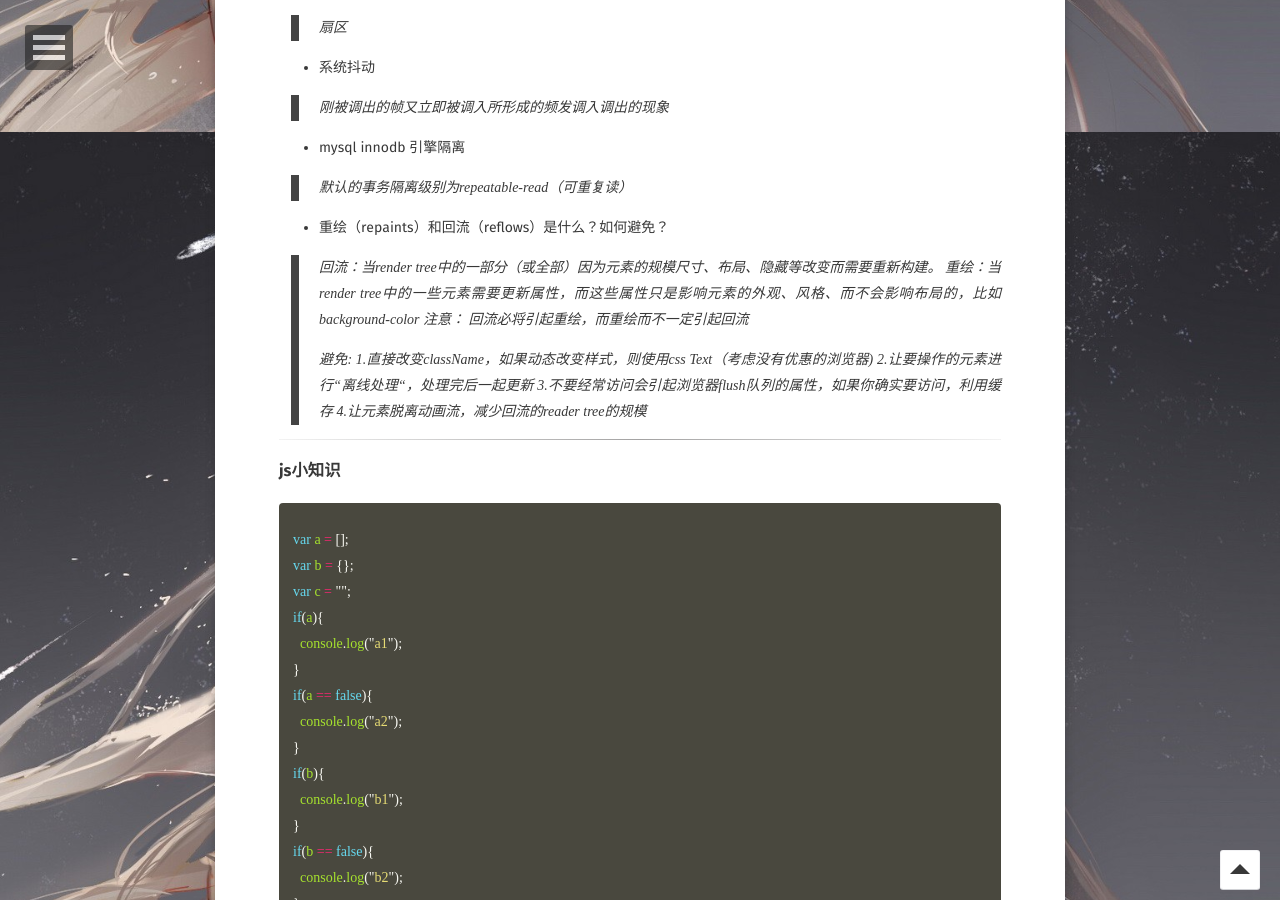
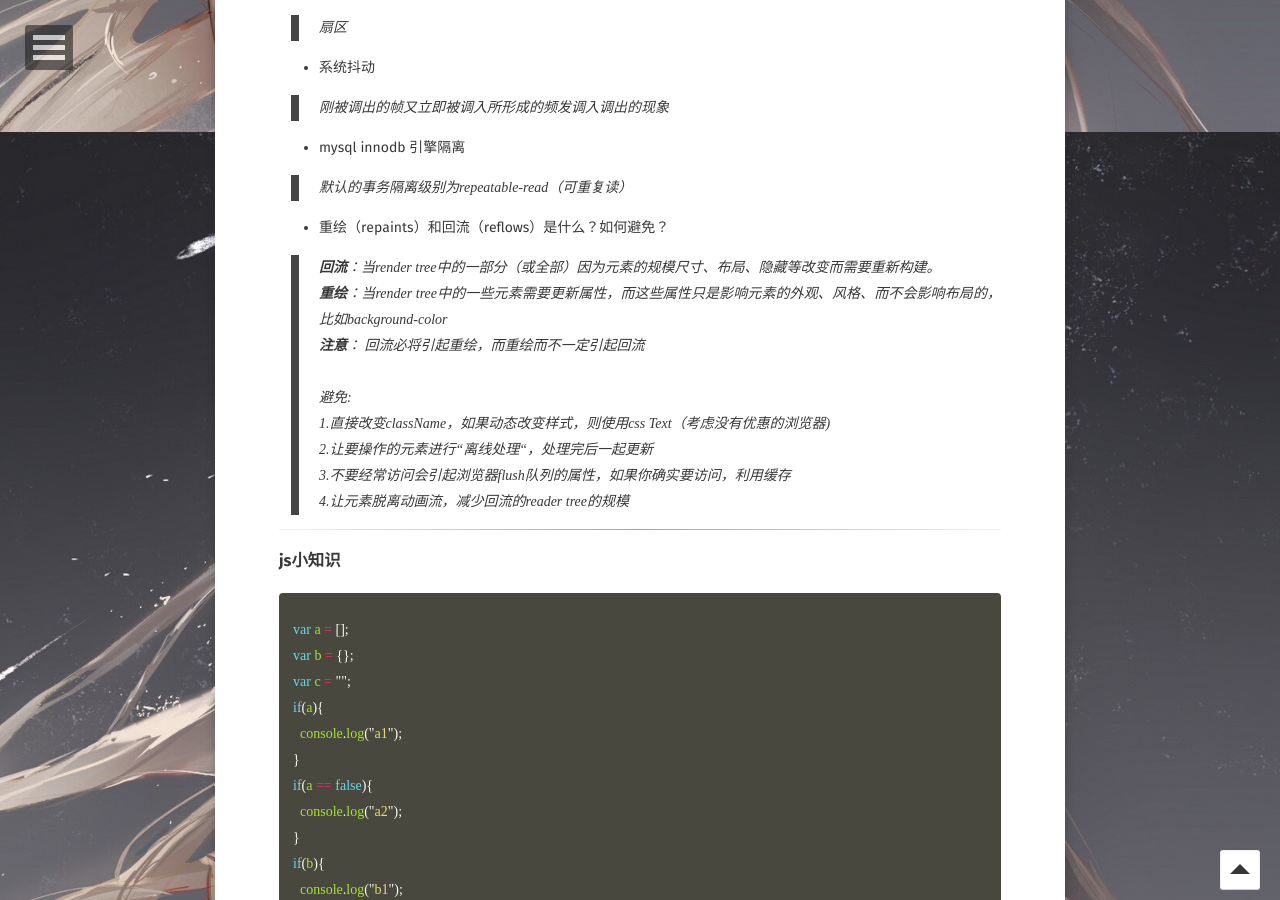
Before and after one commit to TaR1z/TaR1z.github.io, a Jekyll site: the page built from _posts/2018-10-13-other-interview-yuewen.md, in a window 1280 px wide and 900 px high, scrolled down 768 px. Built offline with Jekyll 4.4.1, drawn with Linux system fonts in a browser that asks for light colours; some web fonts are replaced.

Commit message:
append <br/>

```diff
--- a/_posts/2018-10-13-other-interview-yuewen.md
+++ b/_posts/2018-10-13-other-interview-yuewen.md
@@ -24,14 +24,14 @@ feature: /assets/img/otherinfo/saber.jpg
 > 默认的事务隔离级别为repeatable-read（可重复读）
 
 * 重绘（repaints）和回流（reflows）是什么？如何避免？
->  回流：当render tree中的一部分（或全部）因为元素的规模尺寸、布局、隐藏等改变而需要重新构建。
-> 重绘：当render tree中的一些元素需要更新属性，而这些属性只是影响元素的外观、风格、而不会影响布局的，比如background-color
-> 注意： 回流必将引起重绘，而重绘而不一定引起回流
-> > 避免:
-1.直接改变className，如果动态改变样式，则使用css Text（考虑没有优惠的浏览器)
-2.让要操作的元素进行“离线处理“，处理完后一起更新
-3.不要经常访问会引起浏览器flush队列的属性，如果你确实要访问，利用缓存
-4.让元素脱离动画流，减少回流的reader tree的规模
+>  **回流**：当render tree中的一部分（或全部）因为元素的规模尺寸、布局、隐藏等改变而需要重新构建。<br/>
+   **重绘**：当render tree中的一些元素需要更新属性，而这些属性只是影响元素的外观、风格、而不会影响布局的，比如background-color <br/>
+   **注意**： 回流必将引起重绘，而重绘而不一定引起回流<br/>
+   避免:<br/>
+1.直接改变className，如果动态改变样式，则使用css Text（考虑没有优惠的浏览器)<br/>
+2.让要操作的元素进行“离线处理“，处理完后一起更新<br/>
+3.不要经常访问会引起浏览器flush队列的属性，如果你确实要访问，利用缓存<br/>
+4.让元素脱离动画流，减少回流的reader tree的规模<br/>
 
 ---
 ### js小知识
```
